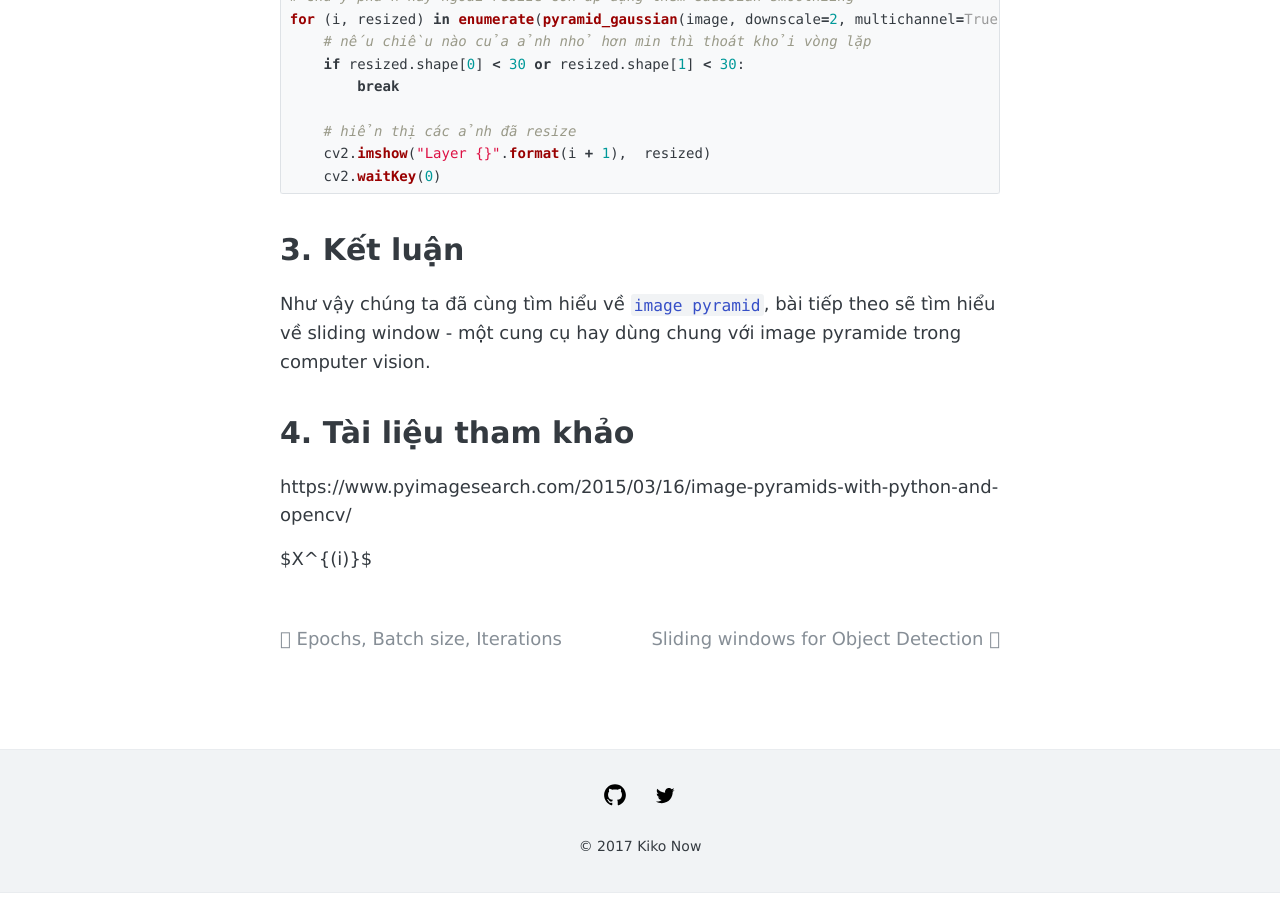
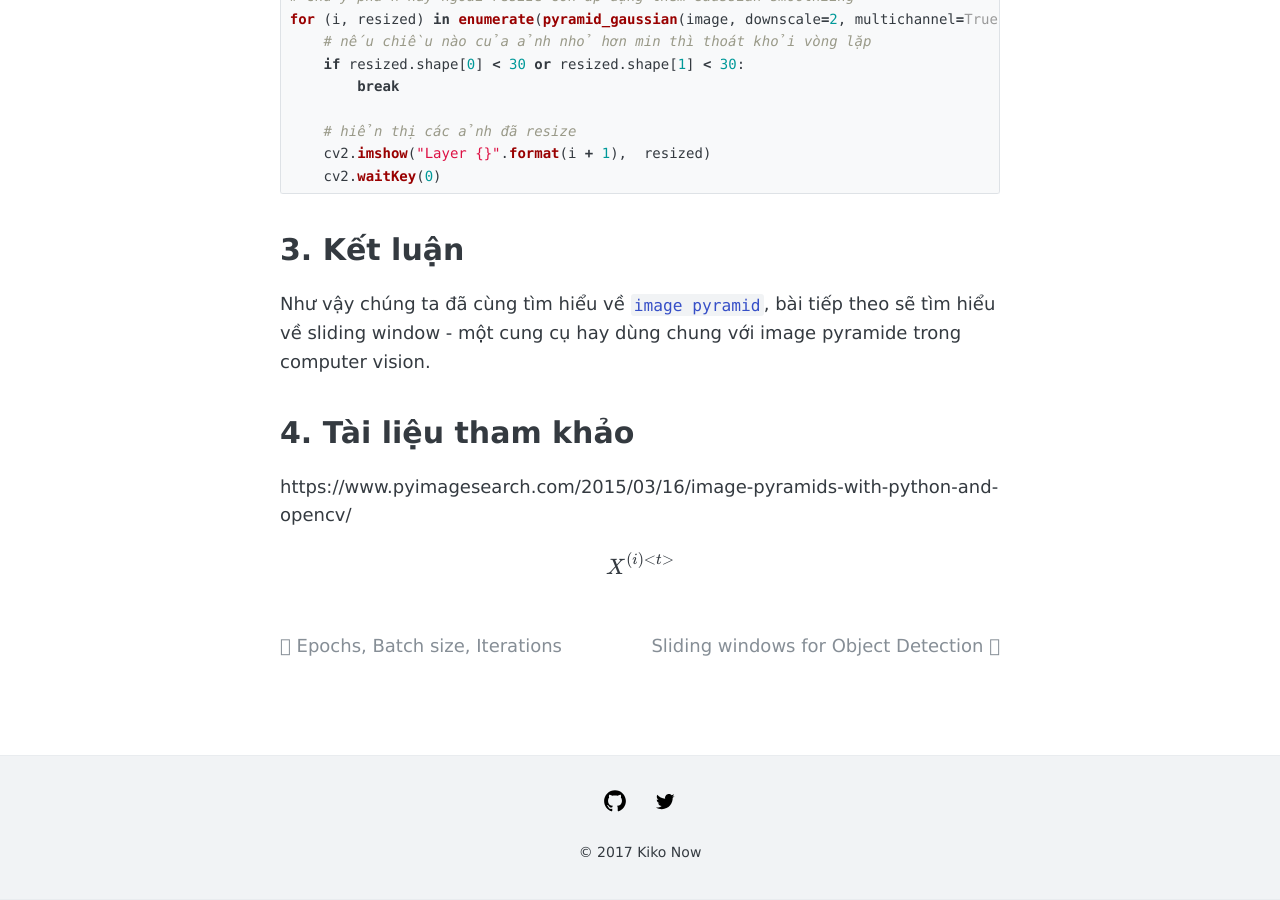
Before and after one commit to huytranvan2010/huytranvan2010.github.io, a Jekyll site: the page built from _posts/2021-04-26-Image-pyramid-with-Python.md, in a window 1280 px wide and 900 px high, scrolled down 2051 px. Built offline with Jekyll 4.4.1, drawn with Linux system fonts in a browser that asks for light colours; formulas are drawn with MathJax 3.

Commit message:
Update 2021-04-26-Image-pyramid-with-Python.md

```diff
--- a/_posts/2021-04-26-Image-pyramid-with-Python.md
+++ b/_posts/2021-04-26-Image-pyramid-with-Python.md
@@ -74,4 +74,4 @@ Như vậy chúng ta đã cùng tìm hiểu về `image pyramid`, bài tiếp th
 # 4. Tài liệu tham khảo
 https://www.pyimagesearch.com/2015/03/16/image-pyramids-with-python-and-opencv/
 
-$X^{(i)<t>}$
+$$ X^{(i)<t>} $$
```
